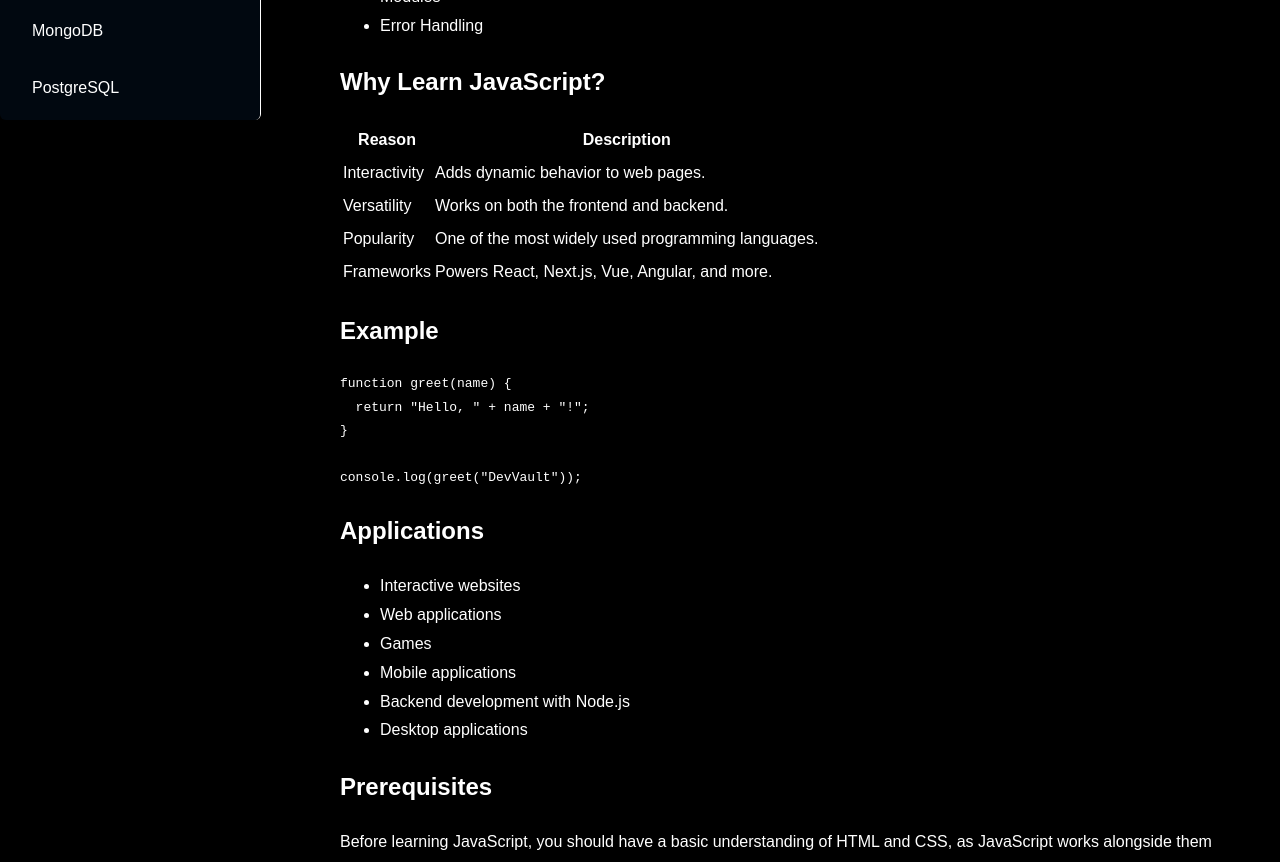
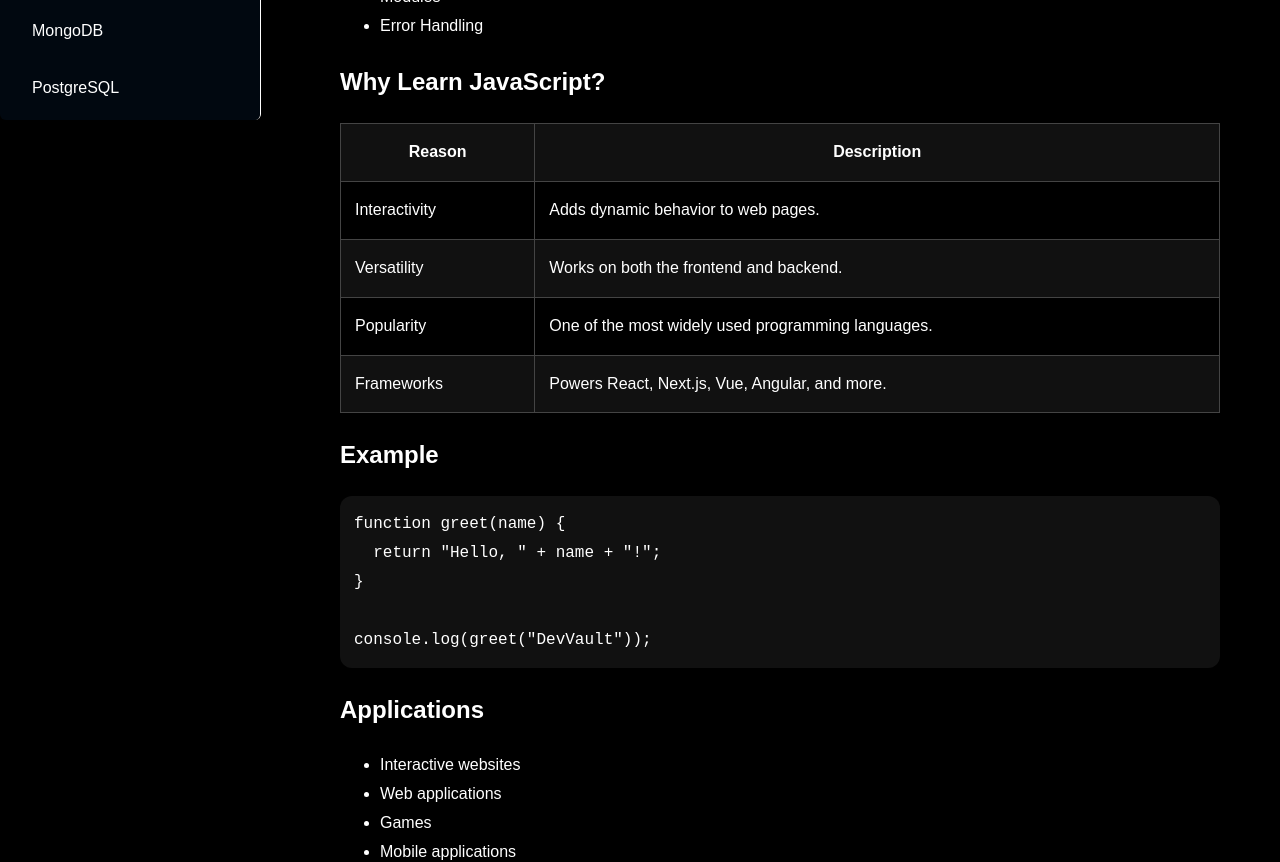
Before and after one commit to asmitbiswas/Project-Next-JS, a Next.js app in the folder app/: page /JavaScript in a window 1280 px wide. Shown: the part 720-1582 px from the top of the page. Built offline with nearby package versions, Linux system fonts and the light colour scheme.

Commit message:
Done JS page

```diff
--- a/app/app/(categories)/JavaScript/layout.tsx
+++ b/app/app/(categories)/JavaScript/layout.tsx
@@ -9,6 +9,7 @@ export default function NextJSLayout({ children }: { children: React.ReactNode }
         color: "#fff",
         minHeight: "100vh",
         padding: "40px",
+        fontSize:"16px"
       }}
     >
       <Sidebar />
--- a/app/app/(categories)/JavaScript/page.tsx
+++ b/app/app/(categories)/JavaScript/page.tsx
@@ -3,8 +3,6 @@
 export default function JavaScriptHome() {
   return (
     <div>
-
-
       <div>
         <h1>JavaScript</h1>
 
@@ -38,38 +36,110 @@ export default function JavaScriptHome() {
 
         <h2>Why Learn JavaScript?</h2>
 
-        <table>
+        <table
+        style={{
+            borderCollapse:"collapse",
+            overflowX:"auto",
+            margin:"25 0",
+            border:"1px solid #444",
+            width:"100%"
+        }}
+        >
           <tbody>
             <tr>
-              <th>Reason</th>
-              <th>Description</th>
+              <th
+              style={{
+                border:"1px solid #444",
+                padding:"14px",
+                background:"#111"
+              }}
+              >Reason</th>
+              <th
+                style={{
+                border:"1px solid #444",
+                padding:"14px",
+                background:"#111"
+              }}
+              >Description</th>
             </tr>
 
             <tr>
-              <td>Interactivity</td>
-              <td>Adds dynamic behavior to web pages.</td>
+              <td
+              style={{
+                border:"1px solid #444",
+                padding:"14px"
+              }}
+              >Interactivity</td>
+              <td
+               style={{
+                border:"1px solid #444",
+                padding:"14px"
+              }}
+              >Adds dynamic behavior to web pages.</td>
             </tr>
 
             <tr>
-              <td>Versatility</td>
-              <td>Works on both the frontend and backend.</td>
+              <td
+                style={{
+                border:"1px solid #444",
+                padding:"14px",
+                background:"#111"
+              }}
+              >Versatility</td>
+              <td
+                style={{
+                border:"1px solid #444",
+                padding:"14px",
+                background:"#111"
+              }}
+              >Works on both the frontend and backend.</td>
             </tr>
 
             <tr>
-              <td>Popularity</td>
-              <td>One of the most widely used programming languages.</td>
+              <td
+               style={{
+                border:"1px solid #444",
+                padding:"14px"
+              }}
+              >Popularity</td>
+              <td
+               style={{
+                border:"1px solid #444",
+                padding:"14px"
+              }}
+              >One of the most widely used programming languages.</td>
             </tr>
 
             <tr>
-              <td>Frameworks</td>
-              <td>Powers React, Next.js, Vue, Angular, and more.</td>
+              <td
+                style={{
+                border:"1px solid #444",
+                padding:"14px",
+                background:"#111"
+              }}
+              >Frameworks</td>
+              <td
+                style={{
+                border:"1px solid #444",
+                padding:"14px",
+                background:"#111"
+              }}
+              >Powers React, Next.js, Vue, Angular, and more.</td>
             </tr>
           </tbody>
         </table>
 
         <h2>Example</h2>
 
-        <pre>
+        <pre
+        style={{
+            padding:"14px",
+            overflowX:"auto",
+            borderRadius:"12px",
+            borderLeft:"6px rgb(13, 200, 13)",
+            background:"#111"
+        }}
+        >
 {`function greet(name) {
   return "Hello, " + name + "!";
 }
```
